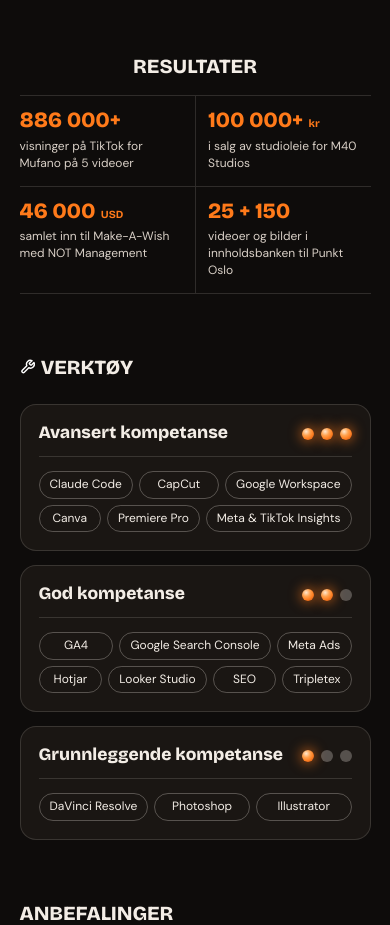
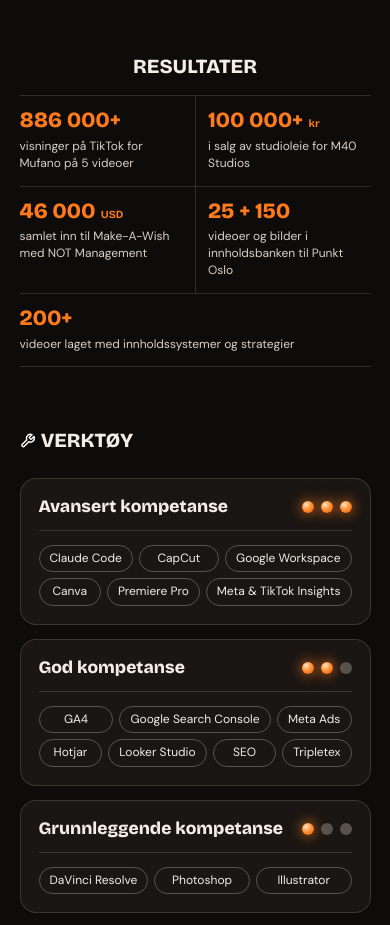
Before and after one commit to danielramslien/portofolio, a plain HTML site: page index.html in a window 390 px wide. Shown: the part 1359-2284 px from the top of the page. Drawn offline with Linux system fonts and the light colour scheme.

Commit message:
200+ videoer i resultatraden og større NoHo-logo (#3)
Claude-Session: https://claude.ai/code/session_01TY1Q8AcY8PyhKkR98VkLDE

Co-authored-by: Claude <noreply@anthropic.com>

```diff
--- a/index.html
+++ b/index.html
@@ -334,7 +334,7 @@ section{position:relative}
 
 .work-stats{margin-top:clamp(56px,5.6vw,84px)}
 .stats-title{margin:0 0 clamp(20px,2.4vw,32px);font-family:var(--font-display);font-stretch:100%;font-weight:900;text-transform:uppercase;line-height:.92;font-size:clamp(22px,4vw,58px);text-align:center;color:var(--text)}
-.stats{container-type:inline-size;display:grid;grid-template-columns:repeat(4,minmax(0,1fr));margin-top:0;border-top:1px solid var(--line);border-bottom:1px solid var(--line)}
+.stats{container-type:inline-size;display:grid;grid-template-columns:repeat(5,minmax(0,1fr));margin-top:0;border-top:1px solid var(--line);border-bottom:1px solid var(--line)}
 .stat{padding:30px 24px 30px 0}
 .stat + .stat{padding-left:24px;border-left:1px solid var(--line)}
 .stat-num{display:flex;flex-wrap:wrap;align-items:baseline;column-gap:.25em;row-gap:.1em;font-family:var(--font-display);font-stretch:100%;font-weight:800;font-size:clamp(26px,2.5vw,36px);font-size:clamp(22px,2.75cqi,38px);line-height:1;color:var(--accent);letter-spacing:-.01em;white-space:nowrap}
@@ -744,6 +744,7 @@ html[data-page="home"] .to-top{bottom:80px}
   .stats{grid-template-columns:repeat(2,minmax(0,1fr))}
   .stat:nth-child(3){padding-left:0;border-left:0}
   .stat:nth-child(n+3){border-top:1px solid var(--line)}
+  .stat:nth-child(5){grid-column:1/-1;padding-left:0;border-left:0}
 }
 @media (max-width:960px){
 }
@@ -802,7 +803,7 @@ html[data-page="home"] .to-top{bottom:80px}
   .facts{grid-template-columns:1fr}
   .stat{padding:14px 12px 14px 0}
   .stat + .stat{padding-left:12px}
-  .stat:nth-child(3){padding-left:0}
+  .stat:nth-child(3),.stat:nth-child(5){padding-left:0}
   .stat-label{font-size:12px;line-height:1.4;margin-top:6px}
   .stat-num{font-size:24px;font-size:clamp(19px,6.2cqi,26px);font-stretch:100%}
   .dlg-meta,.metrics{grid-template-columns:1fr 1fr}
@@ -911,7 +912,7 @@ html[data-page="home"] .to-top{bottom:80px}
         <h2 class="sr" id="arbeid-tittel" data-i18n-html="work.title">Utvalgte case</h2>
       </div>
       <div class="logos" aria-label="Har samarbeidet med" data-i18n-aria="logos.label">
-        <div class="logos-track"><ul><li><a href="#case-ride-for-wishes" data-case="ride-for-wishes" aria-label="Make-A-Wish: se caset"><img src="assets/img/logos/make-a-wish.png" alt="Make-A-Wish" loading="lazy"></a></li><li><a href="#case-knytt" data-case="knytt" aria-label="NoHo Norway: se Knytt-caset"><img src="assets/img/logos/noho.png" alt="NoHo Norway" loading="lazy"></a></li><li class="lg-big"><a href="#case-m40" data-case="m40" aria-label="M40 Studios: se caset"><img src="assets/img/logos/m40.png" alt="M40 Studios" loading="lazy"></a></li><li class="lg-big"><a href="#case-kristiania" data-case="kristiania" aria-label="Høyskolen Kristiania: se caset"><img src="assets/img/logos/kristiania.png" alt="Høyskolen Kristiania" loading="lazy"></a></li><li class="lg-big"><a href="#case-punkt-oslo" data-case="punkt-oslo" aria-label="Punkt Oslo: se caset"><img src="assets/img/logos/punkt-oslo.png" alt="Punkt Oslo" loading="lazy"></a></li><li class="lg-big"><a href="#case-kraft" data-case="kraft" aria-label="KRAFT Collective: se caset"><img src="assets/img/logos/kraft.png" alt="KRAFT Collective" loading="lazy"></a></li><li class="lg-sm"><a href="#case-knytt" data-case="knytt" aria-label="Knytt: se caset"><img src="assets/img/logos/knytt.png" alt="Knytt" loading="lazy"></a></li><li><a href="#case-knytt" data-case="knytt" aria-label="SiO: se Knytt-caset"><img src="assets/img/logos/sio.png" alt="SiO" loading="lazy"></a></li></ul></div>
+        <div class="logos-track"><ul><li><a href="#case-ride-for-wishes" data-case="ride-for-wishes" aria-label="Make-A-Wish: se caset"><img src="assets/img/logos/make-a-wish.png" alt="Make-A-Wish" loading="lazy"></a></li><li class="lg-big"><a href="#case-knytt" data-case="knytt" aria-label="NoHo Norway: se Knytt-caset"><img src="assets/img/logos/noho.png" alt="NoHo Norway" loading="lazy"></a></li><li class="lg-big"><a href="#case-m40" data-case="m40" aria-label="M40 Studios: se caset"><img src="assets/img/logos/m40.png" alt="M40 Studios" loading="lazy"></a></li><li class="lg-big"><a href="#case-kristiania" data-case="kristiania" aria-label="Høyskolen Kristiania: se caset"><img src="assets/img/logos/kristiania.png" alt="Høyskolen Kristiania" loading="lazy"></a></li><li class="lg-big"><a href="#case-punkt-oslo" data-case="punkt-oslo" aria-label="Punkt Oslo: se caset"><img src="assets/img/logos/punkt-oslo.png" alt="Punkt Oslo" loading="lazy"></a></li><li class="lg-big"><a href="#case-kraft" data-case="kraft" aria-label="KRAFT Collective: se caset"><img src="assets/img/logos/kraft.png" alt="KRAFT Collective" loading="lazy"></a></li><li class="lg-sm"><a href="#case-knytt" data-case="knytt" aria-label="Knytt: se caset"><img src="assets/img/logos/knytt.png" alt="Knytt" loading="lazy"></a></li><li><a href="#case-knytt" data-case="knytt" aria-label="SiO: se Knytt-caset"><img src="assets/img/logos/sio.png" alt="SiO" loading="lazy"></a></li></ul></div>
       </div>
       <ul class="cases" id="cases"></ul>
       <div class="work-stats" id="resultater">
@@ -921,6 +922,7 @@ html[data-page="home"] .to-top{bottom:80px}
         <div class="stat reveal" style="--d:.08s"><span class="stat-num"><span data-count="100000" data-suffix="+">100 000+</span><small data-i18n="stat.2.unit">kr</small></span><span class="stat-label" data-i18n="stat.2">i salg av studioleie for M40 Studios</span></div>
         <div class="stat reveal" style="--d:.16s"><span class="stat-num"><span data-count="46000">46 000</span><small>USD</small></span><span class="stat-label" data-i18n="stat.3">samlet inn til Make-A-Wish med NOT Management</span></div>
         <div class="stat reveal" style="--d:.24s"><span class="stat-num" data-count="25" data-suffix=" + 150">25 + 150</span><span class="stat-label" data-i18n="stat.4">videoer og bilder i innholdsbanken til Punkt Oslo</span></div>
+        <div class="stat reveal" style="--d:.32s"><span class="stat-num" data-count="200" data-suffix="+">200+</span><span class="stat-label" data-i18n="stat.5">videoer laget med innholdssystemer og strategier</span></div>
       </div>
       </div>
       <div class="more-wrap"><button type="button" class="more-btn" id="more-btn" aria-controls="cases" aria-expanded="false"><span data-i18n="work.more">Se mer</span></button></div>
@@ -1199,7 +1201,7 @@ const I18N = {
     'stats.title':'Resultater', 'aria.menuBtn':'Meny', 'work.more':'Se mer', 'work.less':'Se mindre', 'dlg.full':'Fullskjerm', 'zoom.close':'Lukk', 'zoom.hint':'Klyp, dobbelttrykk eller klikk for å zoome', 'dlg.previmg':'Forrige bilde', 'dlg.nextimg':'Neste bilde', 'brand.sub':'Portefølje', 'work.school':'Skolearbeid', 'dlg.slide':'Vis', 'facts.biz':'Eget foretak', 'facts.biz.v':'Rams Creative, frilans markedsføring og videoredigering',
     'facts.tools':'Verktøy', 'facts.web':'Analyse og web',
     'stat.1':'visninger på TikTok for Mufano på 5 videoer', 'stat.2':'i salg av studioleie for M40 Studios', 'stat.2.unit':'kr',
-    'stat.3':'samlet inn til Make-A-Wish med NOT Management', 'stat.4':'videoer og bilder i innholdsbanken til Punkt Oslo', 'cookie.aria':'Om cookies', 'cookie.title':'Cookies', 'cookie.text':'Siden bruker ingen sporings- eller reklamecookies. Godtar du, huskes språkvalget ditt lokalt i nettleseren. Avviser du, lagres ingenting.', 'cookie.ok':'Godta alle', 'cookie.no':'Avvis alle',
+    'stat.3':'samlet inn til Make-A-Wish med NOT Management', 'stat.5':'videoer laget med innholdssystemer og strategier', 'stat.4':'videoer og bilder i innholdsbanken til Punkt Oslo', 'cookie.aria':'Om cookies', 'cookie.title':'Cookies', 'cookie.text':'Siden bruker ingen sporings- eller reklamecookies. Godtar du, huskes språkvalget ditt lokalt i nettleseren. Avviser du, lagres ingenting.', 'cookie.ok':'Godta alle', 'cookie.no':'Avvis alle',
     'work.title':'Utvalgte case', 'work.lead':'Et utvalg av innhold og kampanjer jeg har laget, fra idé til ferdig post. Trykk på et case for å se video, tall og hva jeg gjorde.',
     'contact.title':'La oss ta en prat', 'contact.lead':'Har du en ledig stilling, et prosjekt eller bare lyst på en kaffe? Send meg en melding, så svarer jeg innen kort tid.',
     'contact.phone':'Telefon · ', 'contact.portfolio':'Portefølje · ', 'contact.open':'Tilgjengelig for nye roller',
@@ -1232,7 +1234,7 @@ const I18N = {
     'stats.title':'Results', 'aria.menuBtn':'Menu', 'work.more':'See more', 'work.less':'See less', 'dlg.full':'Fullscreen', 'zoom.close':'Close', 'zoom.hint':'Pinch, double-tap or click to zoom', 'dlg.previmg':'Previous image', 'dlg.nextimg':'Next image', 'brand.sub':'Portfolio', 'work.school':'Coursework', 'dlg.slide':'Show', 'facts.biz':'Own business', 'facts.biz.v':'Rams Creative, freelance marketing and video editing',
     'facts.tools':'Tools', 'facts.web':'Analytics and web',
     'stat.1':'views on TikTok for Mufano across 5 videos', 'stat.2':'in studio rental sales for M40 Studios', 'stat.2.unit':'NOK',
-    'stat.3':'raised for Make-A-Wish with NOT Management', 'stat.4':'videos and photos in Punkt Oslo’s content bank', 'cookie.aria':'About cookies', 'cookie.title':'Cookies', 'cookie.text':'This site uses no tracking or advertising cookies. If you accept, your language choice is remembered locally in your browser. If you reject, nothing is stored.', 'cookie.ok':'Accept all', 'cookie.no':'Reject all',
+    'stat.3':'raised for Make-A-Wish with NOT Management', 'stat.5':'videos made with content systems and strategies', 'stat.4':'videos and photos in Punkt Oslo’s content bank', 'cookie.aria':'About cookies', 'cookie.title':'Cookies', 'cookie.text':'This site uses no tracking or advertising cookies. If you accept, your language choice is remembered locally in your browser. If you reject, nothing is stored.', 'cookie.ok':'Accept all', 'cookie.no':'Reject all',
     'work.title':'Selected work', 'work.lead':'A selection of content and campaigns I’ve made, from idea to finished post. Tap a case to see video, numbers and what I did.',
     'contact.title':'Let’s talk', 'contact.lead':'Have an open position, a project, or just fancy a coffee? Send me a message and I’ll get back to you shortly.',
     'contact.phone':'Phone · ', 'contact.portfolio':'Portfolio · ', 'contact.open':'Open to new roles',
```
